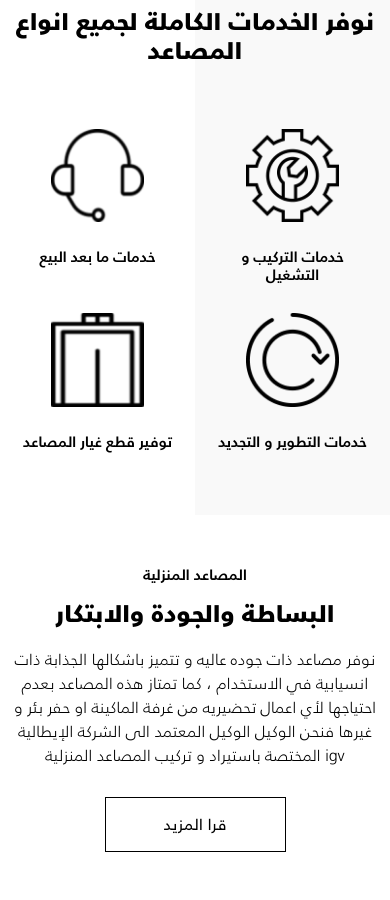
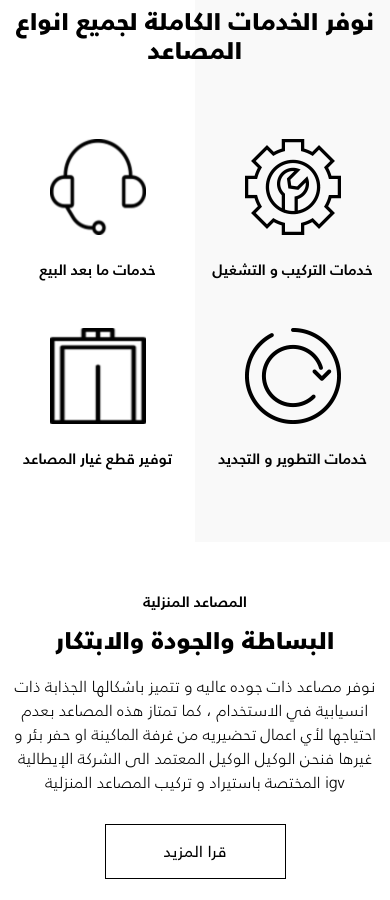
Before and after one commit to HaSanAlkholy/Silver-motor, a plain HTML site: page index.html in a window 390 px wide. Shown: the part 780-1680 px from the top of the page. Drawn offline with Linux system fonts and the light colour scheme.

Commit message:
committed

```diff
--- a/assets/scss/main.scss
+++ b/assets/scss/main.scss
@@ -567,13 +567,8 @@ section {
             }
 
             @media (max-width: 768px) {
-                width: 45%;
+                width: 43%;
                 margin: 25px 0;
-            }
-
-            @media (max-width: 576px) {
-                width: 40%;
-                margin: 15px 0;
             }
         }
 
```
Also changed, not shown: assets/css/main.css, 1 other file.
